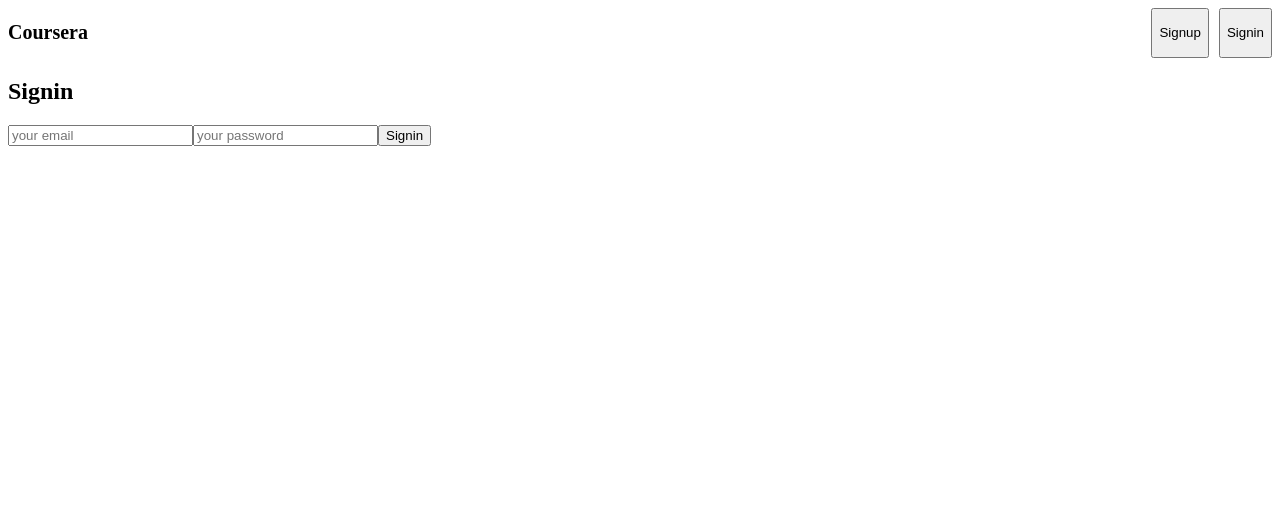
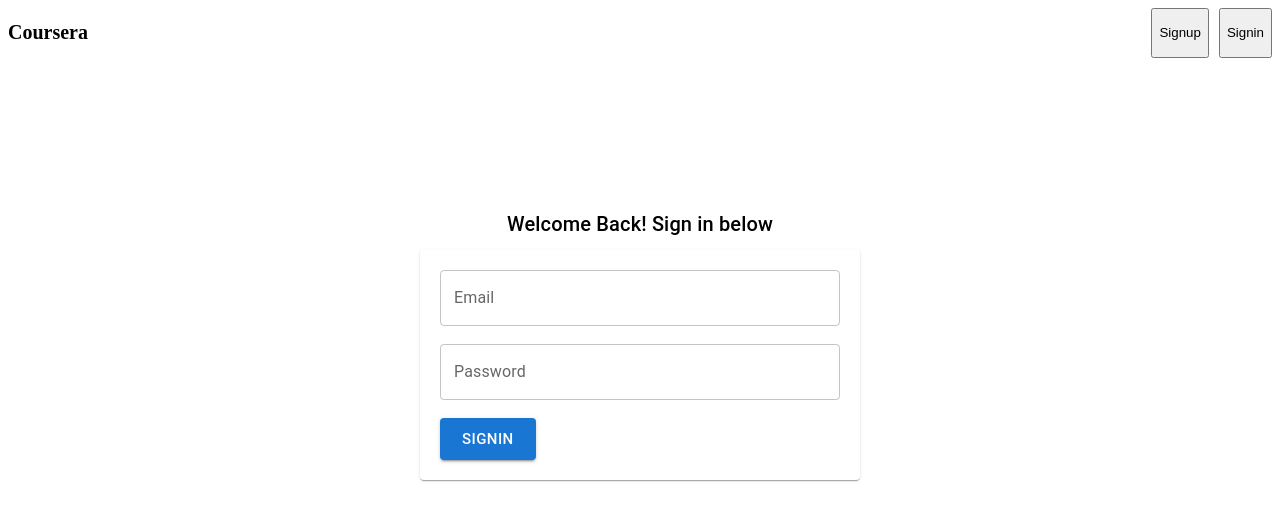
Before and after one commit to Sejal99/Dashboard, a React (Vite) app in the folder admin/: page /signin in a window 1280 px wide. Shown: the top 520 px of the page. Built offline with nearby package versions, Linux system fonts and the light colour scheme.

Commit message:
first commit

```diff
--- a/admin/src/Components/Signin.jsx
+++ b/admin/src/Components/Signin.jsx
@@ -1,31 +1,80 @@
 import React, { useState } from 'react'
 import axios from 'axios'
+import Button from '@mui/material/Button';
+import TextField from "@mui/material/TextField";
+import {Card, Typography} from "@mui/material";
+
 const Signin = () => {
-    const [useremail,setuseremail]=useState('')
-    console.log(useremail);
-    const [userpassword,setuserpassword]=useState('')
-    console.log(userpassword);
-  return (
-    <div>
-        <h2>Signin</h2>
-      <form style={{alignItems:'center'}}>
-        {/* <label for="email">email</label> */}
-        <input placeholder='your email' onChange={(e)=>setuseremail(e.target.value)} />
-        {/* <label for="password">password</label> */}
-        <input type='password'placeholder='your password'  onChange={(e)=>setuserpassword(e.target.value)} />
-        <button onClick={async()=>{
-            try {
-              const response= await axios.post('http://localhost:3000/admin/login',{username:useremail,password:userpassword})
-              localStorage.setItem('token',response.data.token);
-              alert('user loggedin successfully');
-              console.log(response);
-            } catch (error) {
-               console.log(error);
-            }
-        }}>Signin</button>
-      </form>
-    </div>
-  )
-}
+    const [email,setEmail]=useState('')
+    console.log(email);
+    const [password,setPassword]=useState('')
+    console.log(password);
 
-export default Signin
+
+
+      return <div>
+              <div style={{
+                  paddingTop: 150,
+                  marginBottom: 10,
+                  display: "flex",
+                  justifyContent: "center"
+              }}>
+                  <Typography variant={"h6"}>
+                  Welcome Back! Sign in below
+                  </Typography>
+              </div>
+          <div style={{display: "flex", justifyContent: "center"}}>
+              <Card varint={"outlined"} style={{width: 400, padding: 20}}>
+                  <TextField
+                      onChange={(evant11) => {
+                          let elemt = evant11.target;
+                          setEmail(elemt.value);
+                      }}
+                      fullWidth={true}
+                      label="Email"
+                      variant="outlined"
+                  />
+                  <br/><br/>
+                  <TextField
+                      onChange={(e) => {
+                          setPassword(e.target.value);
+                      }}
+                      fullWidth={true}
+                      label="Password"
+                      variant="outlined"
+                      type={"password"}
+                  />
+                  <br/><br/>
+
+                  <Button
+                      size={"large"}
+                      variant="contained"
+                      onClick={async () => {
+                          const res = await axios.post(`${BASE_URL}/admin/login`, {
+                              username: email,
+                              password: password
+                          },
+                          //  {
+                          //     headers: {
+                          //         "Content-type": "application/json"
+                          //     }
+                          // }
+                          );
+                          const data = res.data;
+
+                          localStorage.setItem("token", data.token);
+                          // window.location = "/"
+                          setUser({
+                              userEmail: email,
+                              isLoading: false
+                          })
+                          navigate("/courses")
+                      }}
+
+                  > Signin</Button>
+              </Card>
+          </div>
+      </div>
+  }
+
+  export default Signin;
```
